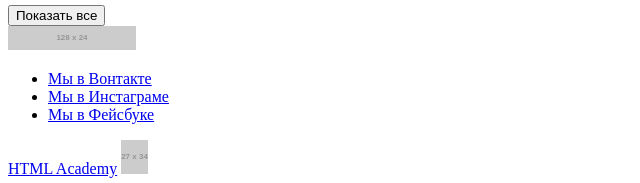
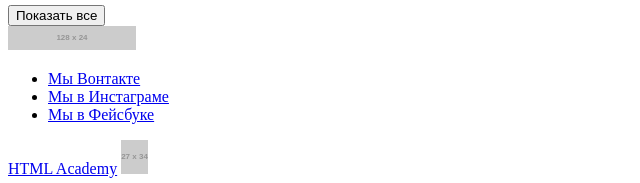
Before and after one commit to Egor-arkharov/976243-cat-energy-19, a website: page source/catalog.html in a window 1280 px wide. Shown: the part 1037-1220 px from the top of the page, 0-640 px from the left. Drawn offline with Linux system fonts and the light colour scheme; placeholder pictures from the web are drawn by us.

```diff
--- a/source/catalog.html
+++ b/source/catalog.html
@@ -189,7 +189,7 @@
     <div class="page-footer__social social">
       <ul class="social__list">
         <li class="social__item">
-          <a href="#" class="social__link">Мы в Вонтакте</a>
+          <a href="#" class="social__link">Мы Вонтакте</a>
         </li>
         <li class="social__item">
           <a href="#" class="social__link">Мы в Инстаграме</a>
```
